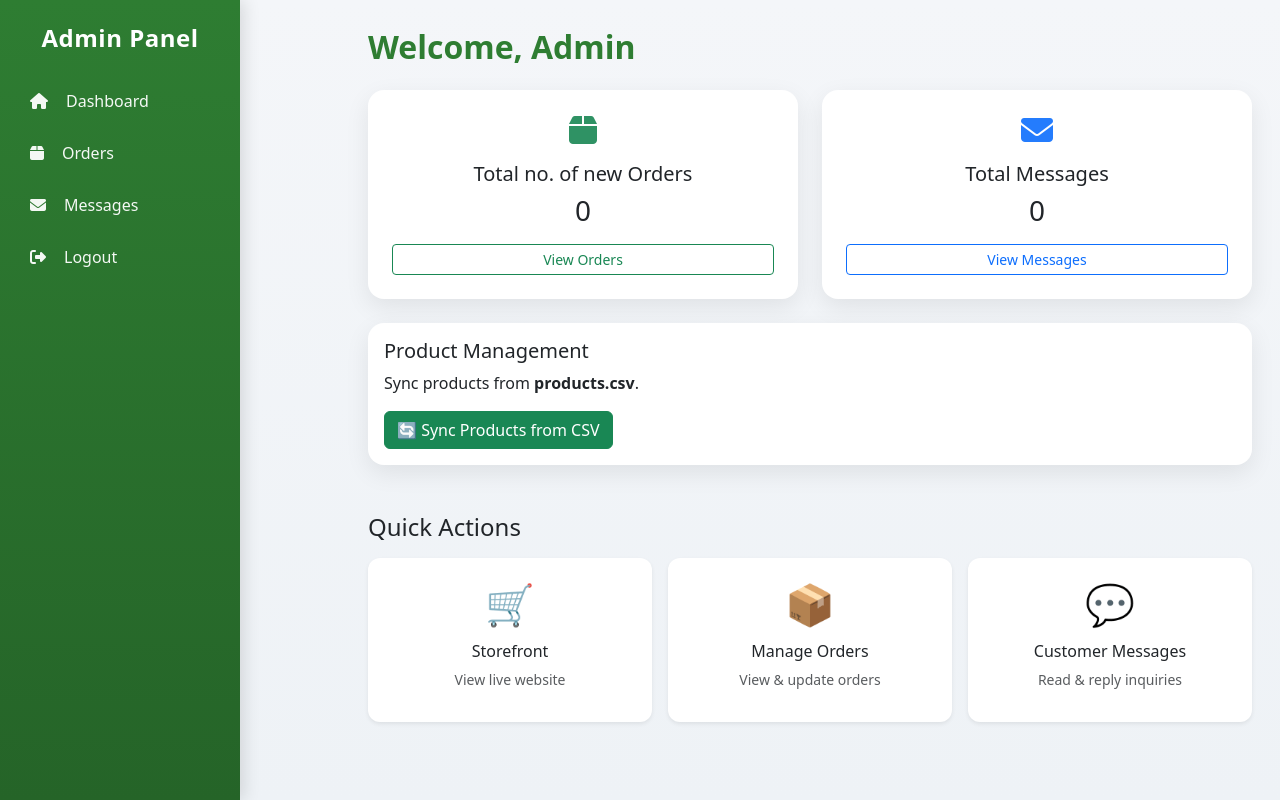
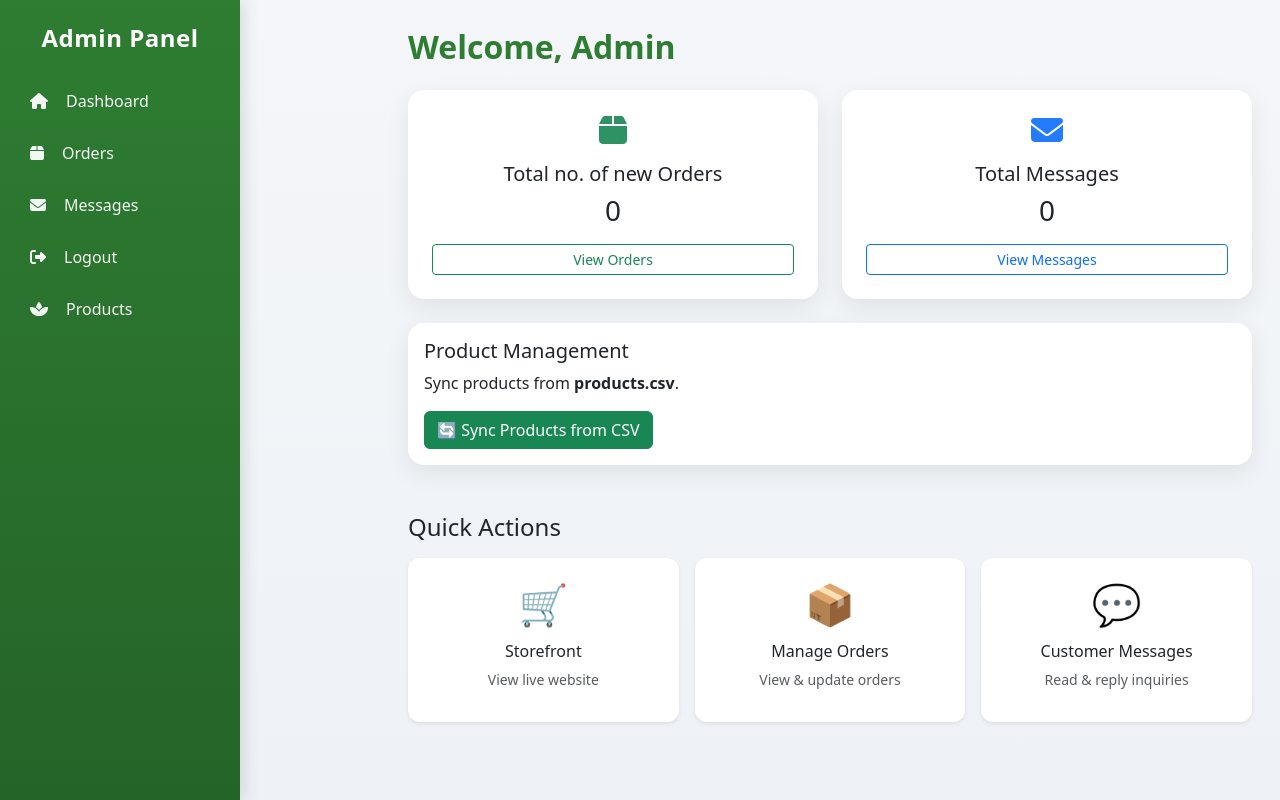
Before and after one commit to bergadminspices/berg-spices, a Flask app: page /admin/dashboard in a window 1280 px wide. Run offline with Flask 3, Linux system fonts and the light colour scheme; the visitor is signed in with stand-in values (Sample User, id 1); data that the repository does not hold is empty; parts of the project's set-up code (start-up, migrations or seed data) failed here and were passed over; some libraries are stand-ins or nearby versions.

Commit message:
Update admin_dashboard.html

```diff
--- a/templates/admin_dashboard.html
+++ b/templates/admin_dashboard.html
@@ -124,7 +124,7 @@ body {
   }
 
   .content {
-    margin-left: 100px;
+    margin-left: 140px;
   }
 }
 
@@ -158,6 +158,8 @@ body {
     <a href="{{ url_for('admin_view_orders') }}"><i class="fas fa-box me-2"></i> Orders</a>
     <a href="{{ url_for('admin_inquiries') }}"><i class="fas fa-envelope me-2"></i> Messages</a>
     <a href="{{ url_for('logout') }}"><i class="fas fa-sign-out-alt me-2"></i> Logout</a>
+	<a href="{{ url_for('admin_products') }}">  <i class="fas fa-spa me-2"></i> Products</a>
+
   </div>
 
   <!-- Main Content -->
```
